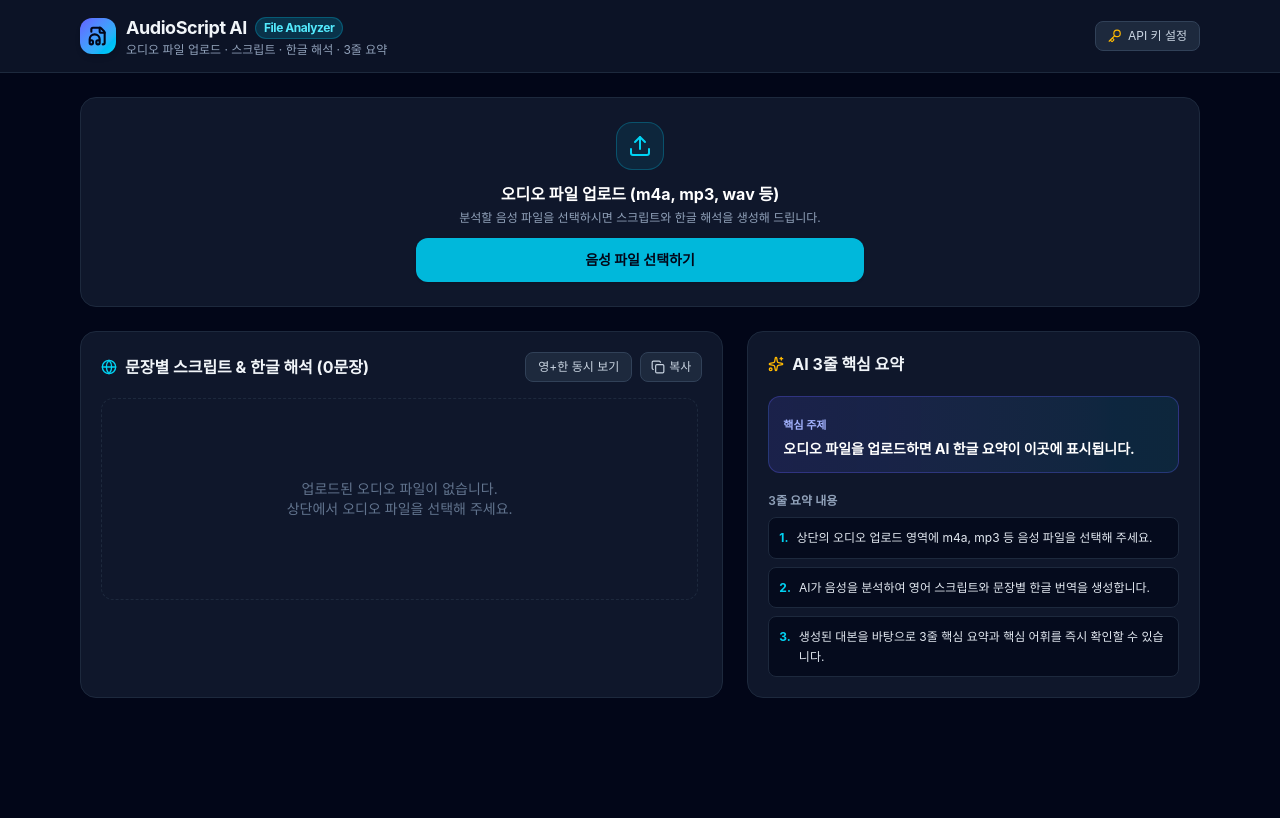
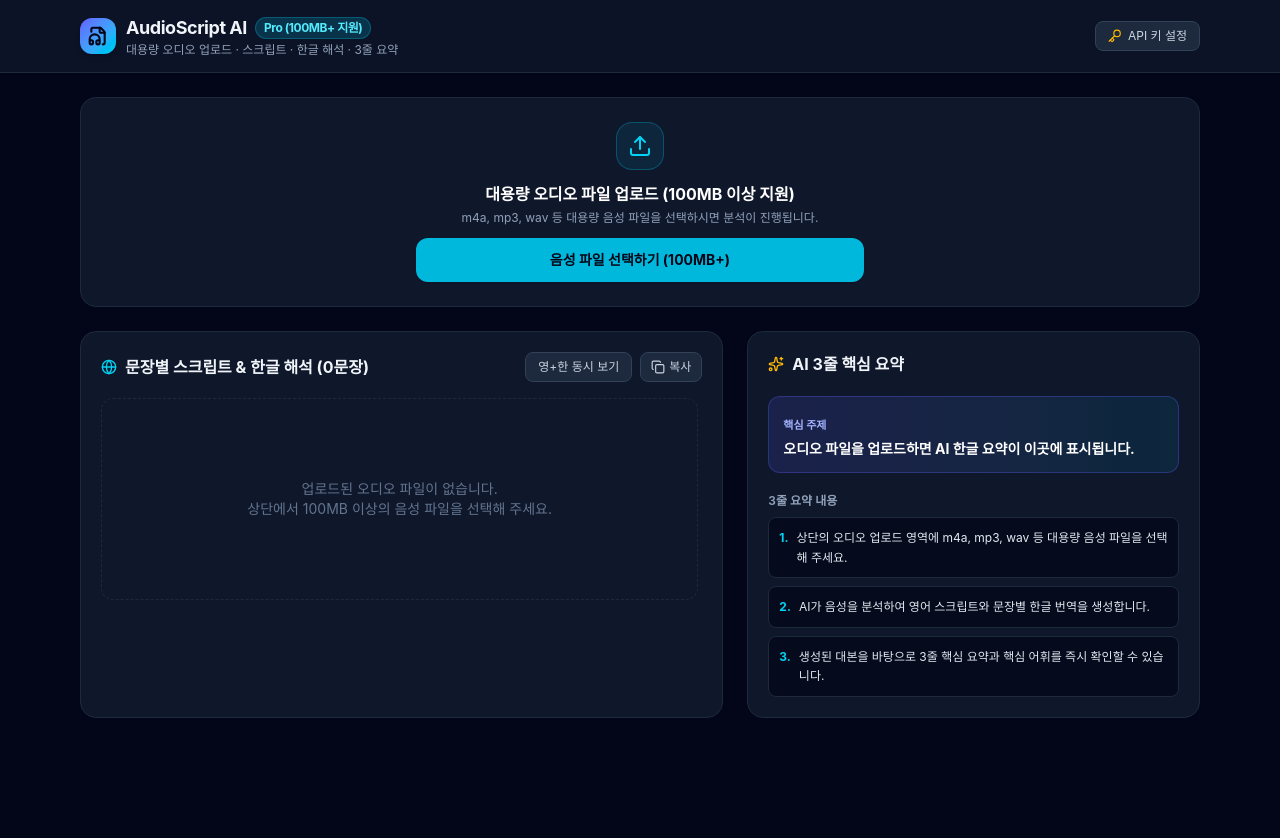
Before and after one commit to moonsukj/scriptflow-ai, a React (Vite) app: page / in a window 1280 px wide. Built offline with nearby package versions, Linux system fonts and the light colour scheme.

Commit message:
Update App.jsx

```diff
--- a/src/App.jsx
+++ b/src/App.jsx
@@ -12,7 +12,7 @@ const DEFAULT_API_KEY = ""; // 비워두시고 앱 화면 우측 상단 [API 키
 const INITIAL_SUMMARY = {
   headline: "오디오 파일을 업로드하면 AI 한글 요약이 이곳에 표시됩니다.",
   threeLines: [
-    "상단의 오디오 업로드 영역에 m4a, mp3 등 음성 파일을 선택해 주세요.",
+    "상단의 오디오 업로드 영역에 m4a, mp3, wav 등 대용량 음성 파일을 선택해 주세요.",
     "AI가 음성을 분석하여 영어 스크립트와 문장별 한글 번역을 생성합니다.",
     "생성된 대본을 바탕으로 3줄 핵심 요약과 핵심 어휘를 즉시 확인할 수 있습니다."
   ],
@@ -39,7 +39,7 @@ export default function App() {
   const [toastMsg, setToastMsg] = useState("");
   const audioRef = useRef(null);
 
-  // 토스트 알림 함수 (오류 수정 완료)
+  // 토스트 알림 함수
   const showToast = (msg) => {
     setToastMsg(msg);
     setTimeout(() => setToastMsg(""), 3000);
@@ -81,24 +81,30 @@ export default function App() {
   };
 
   // ============================================================================
-  // 오디오 파일 업로드 및 분석 처리
+  // 오디오 파일 업로드 및 분석 처리 (100MB 이상 지원 및 예외 처리 강화)
   // ============================================================================
   const handleFileUpload = async (e) => {
     const file = e.target.files[0];
     if (!file) return;
 
+    // 100MB (100 * 1024 * 1024 bytes) 이상 체크 경고 (하지만 업로드는 허용)
+    const fileSizeMB = file.size / (1024 * 1024);
+    if (fileSizeMB > 300) {
+      showToast("파일 용량이 너무 큽니다. 300MB 이하 파일을 권장합니다.");
+    }
+
     setAudioFile(file);
     const url = URL.createObjectURL(file);
     setAudioUrl(url);
     setIsAnalyzing(true);
-    showToast("오디오 파일을 분석 중입니다...");
+    showToast(`"${file.name}" 분석 중... (대용량 파일은 잠시 소요될 수 있습니다)`);
 
     try {
       const prompt = `
-사용자가 "${file.name}" 오디오 파일을 업로드했습니다. 이 파일이 실제 영어 뉴스나 팟캐스트 녹음 파일이라고 가정하고, 자연스러운 영어 스크립트 4~5문장과 각각의 한국어 번역을 만들어 주세요.
+사용자가 "${file.name}" (크기: ${fileSizeMB.toFixed(1)}MB) 오디오 파일을 업로드했습니다. 이 파일이 실제 영어 뉴스나 팟캐스트 녹음 파일이라고 가정하고, 자연스러운 영어 스크립트 5~6문장과 각각의 한국어 번역을 만들어 주세요.
 또한 전체 내용에 대한 한국어 요약도 함께 제공해 주세요.
 
-반드시 아래 JSON 구조로 응답하세요:
+반드시 아래 JSON 구조로만 응답하세요:
 {
   "sentences": [
     {"en": "영어 문장 1", "ko": "한글 번역 1"},
@@ -142,8 +148,9 @@ export default function App() {
         });
         showToast("우측 상단 API 키를 설정하시면 실제 AI 분석이 작동합니다.");
       }
-    } catch {
-      showToast("오디오 분석 중 오류가 발생했습니다.");
+    } catch (error) {
+      console.error(error);
+      showToast("오디오 분석 중 오류가 발생했습니다. API 키를 확인해 주세요.");
     } finally {
       setIsAnalyzing(false);
     }
@@ -156,7 +163,9 @@ export default function App() {
       audioRef.current.pause();
       setIsPlayingAudio(false);
     } else {
-      audioRef.current.play();
+      audioRef.current.play().catch(() => {
+        showToast("오디오 재생을 지원하지 않는 형식일 수 있습니다.");
+      });
       setIsPlayingAudio(true);
     }
   };
@@ -202,10 +211,10 @@ export default function App() {
               <h1 className="text-lg font-bold tracking-tight flex items-center gap-2">
                 AudioScript AI
                 <span className="text-xs px-2 py-0.5 rounded-full bg-cyan-500/20 text-cyan-300 border border-cyan-500/30">
-                  File Analyzer
+                  Pro (100MB+ 지원)
                 </span>
               </h1>
-              <p className="text-xs text-slate-400">오디오 파일 업로드 · 스크립트 · 한글 해석 · 3줄 요약</p>
+              <p className="text-xs text-slate-400">대용량 오디오 업로드 · 스크립트 · 한글 해석 · 3줄 요약</p>
             </div>
           </div>
 
@@ -264,19 +273,19 @@ export default function App() {
       {/* 메인 콘텐츠 영역 */}
       <main className="max-w-6xl w-full mx-auto px-4 py-6 flex-1 space-y-6">
 
-        {/* 오디오 파일 업로드 섹션 */}
+        {/* 오디오 파일 업로드 섹션 (100MB+ 지원) */}
         <div className="bg-slate-900 border border-slate-800 rounded-2xl p-6 space-y-4 text-center">
           <div className="max-w-md mx-auto space-y-3">
             <div className="w-12 h-12 rounded-2xl bg-cyan-500/10 border border-cyan-500/30 flex items-center justify-center mx-auto text-cyan-400">
               <Upload className="w-6 h-6" />
             </div>
             <div>
-              <h2 className="text-base font-bold text-white">오디오 파일 업로드 (m4a, mp3, wav 등)</h2>
-              <p className="text-xs text-slate-400 mt-1">분석할 음성 파일을 선택하시면 스크립트와 한글 해석을 생성해 드립니다.</p>
+              <h2 className="text-base font-bold text-white">대용량 오디오 파일 업로드 (100MB 이상 지원)</h2>
+              <p className="text-xs text-slate-400 mt-1">m4a, mp3, wav 등 대용량 음성 파일을 선택하시면 분석이 진행됩니다.</p>
             </div>
 
             <label className="block w-full cursor-pointer bg-cyan-500 hover:bg-cyan-400 text-slate-950 font-bold text-sm py-3 px-4 rounded-xl transition shadow">
-              <span>{isAnalyzing ? "AI 분석 중..." : "음성 파일 선택하기"}</span>
+              <span>{isAnalyzing ? "대용량 파일 AI 분석 중..." : "음성 파일 선택하기 (100MB+)"}</span>
               <input
                 type="file"
                 accept="audio/*"
@@ -363,7 +372,7 @@ export default function App() {
               {captions.length === 0 ? (
                 <div className="text-center py-20 text-slate-500 text-sm border border-dashed border-slate-800 rounded-xl">
                   업로드된 오디오 파일이 없습니다.<br />
-                  상단에서 오디오 파일을 선택해 주세요.
+                  상단에서 100MB 이상의 음성 파일을 선택해 주세요.
                 </div>
               ) : (
                 captions.map((item, idx) => {
```
